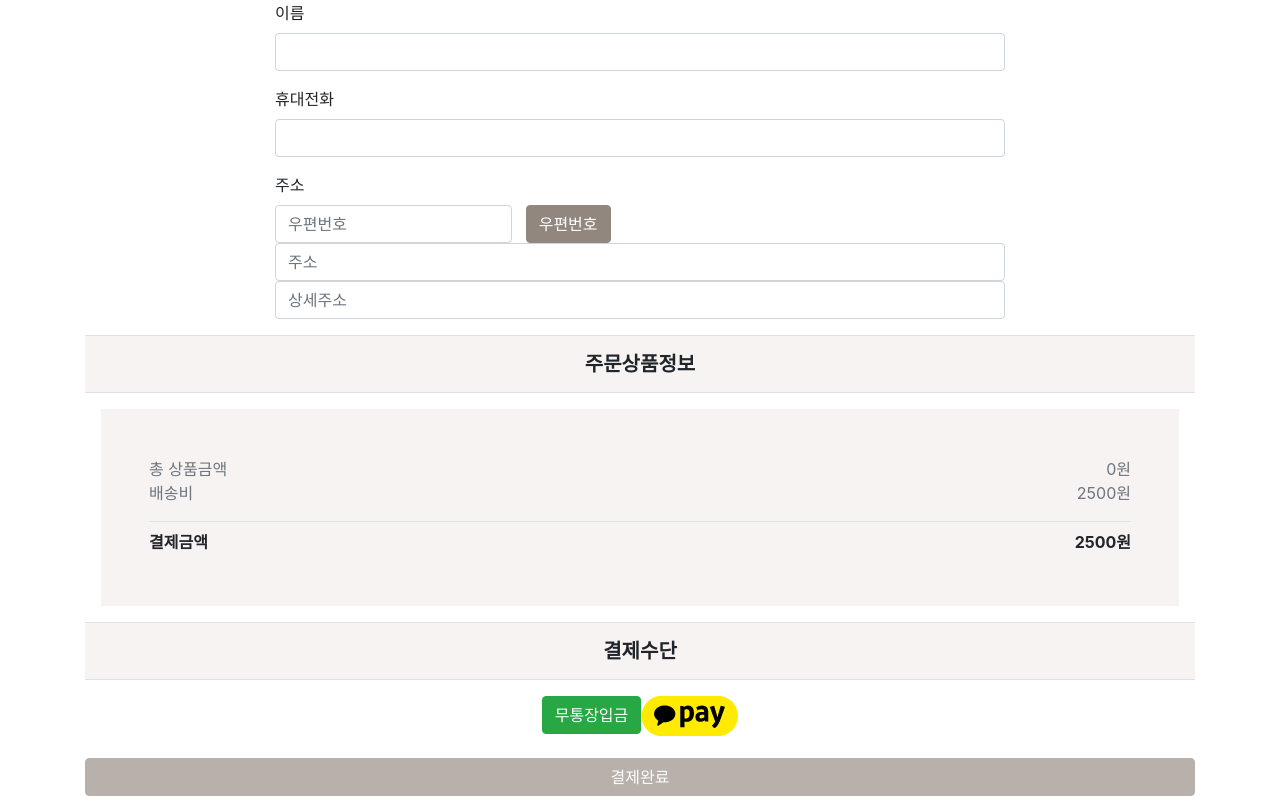
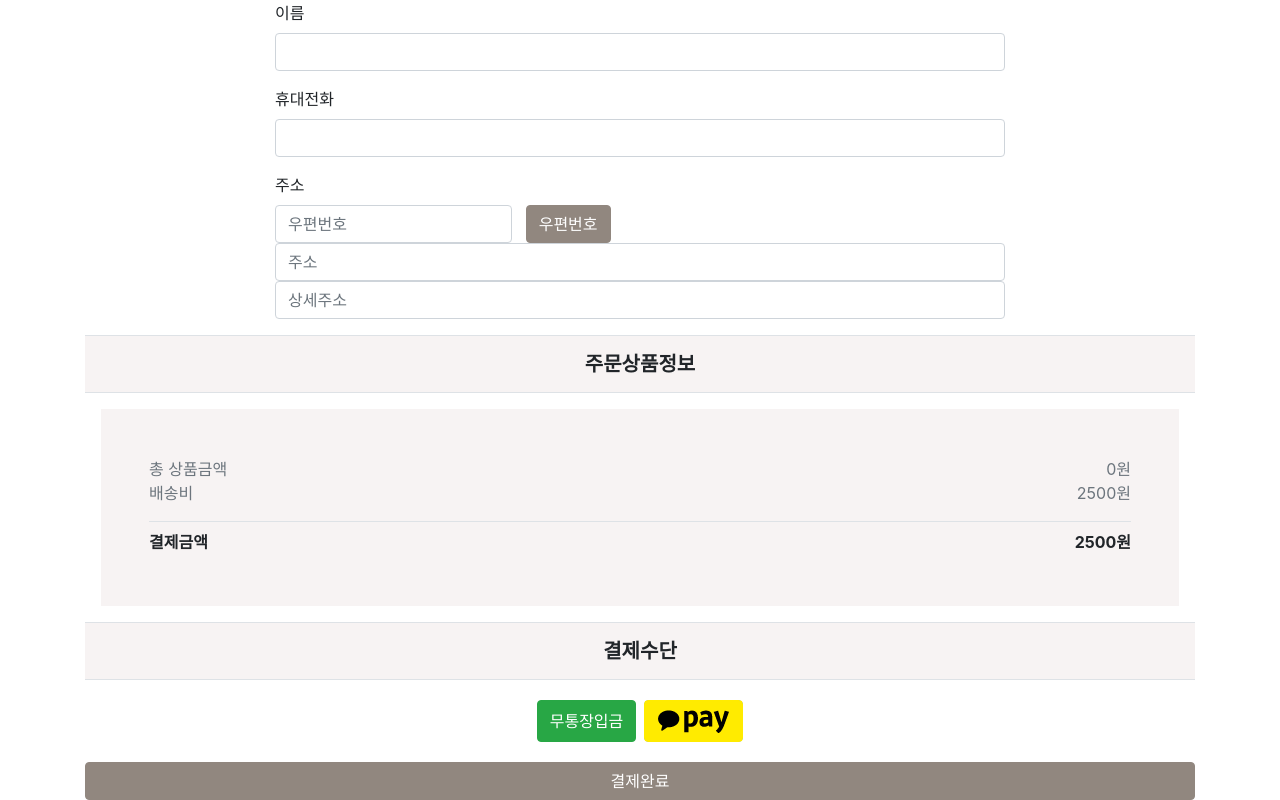
Before and after one commit to jaeyeon2854/React_Shoppingmall, a React (Create React App) app in the folder client/: page /payment in a window 1280 px wide. Shown: the part 581-1381 px from the top of the page. Built offline with nearby package versions, Linux system fonts and the light colour scheme; no server answers.

Commit message:
카카오페이 오류 수정

```diff
--- a/client/src/Pages/Payment.js
+++ b/client/src/Pages/Payment.js
@@ -13,11 +13,11 @@ function Payment({ match, location }) {
     const [order, setOrder] = useState({ products: [] })
     const [userData, setUserData] = useState({})
     const [error, setError] = useState()
-    const [paymentWay, setPaymentWay] = useState([])
     const [post, setPost] = useState([])
     const [redirect, setRedirect] = useState(null)
     const [address, setAddress] = useState("")
     const [finalPrice, setFinalPrice] = useState(0)
+    const [paymentWay, setPaymentWay] = useState([])
     const [completeState, setCompleteState] = useState(false)
     const user = isAuthenticated()
     let history = useHistory();
@@ -129,8 +129,7 @@ function Payment({ match, location }) {
         if (paymentWay.length !== 0) {
             setCompleteState(false)
             setPaymentWay([])
-        }
-        else {
+        } else {
             const a = (
                 <Row className="justify-content-md-center">
                     <Col md={6} className="border m-5 p-5">
@@ -156,11 +155,43 @@ function Payment({ match, location }) {
 
                 </Row>)
             setPaymentWay(a)
-            setCompleteState(true)
         }
     }
 
     async function kakaopay() {
+
+        setCompleteState("kakaopay")
+        setPaymentWay(
+            <div className="text-center">
+                <p className=" font-weight-bold" style={{ display: 'inline' }}>'카카오페이'</p><p style={{ display: 'inline' }}>를 선택하셨습니다. </p>
+                <p>주문하기를 눌러 결제를 이어가주세요.</p>
+            </div>
+        )
+        // window.location.href = data.redirect_url
+        // setRedirect(data.redirect_url)
+    }
+
+    async function paymentCompleted() {
+        console.log(order)
+        const cartIds = []
+        order.products.map((el) => {
+            cartIds.push(el._id)
+        })
+        try {
+            setError('')
+            const response = await axios.post(`/api/order/addorder`, {
+                userId: user,
+                ...order,
+                total: finalPrice + 2500
+            })
+            const response2 = await axios.post(`/api/cart/deletecart2`, {
+                userId: user,
+                cartId: cartIds
+            })
+            const response3 = await axios.post(`/api/product/pluspurchase`, {
+                products: order.products
+            })
+            if (completeState === "kakaopay") {
                 let itemNames = ""
                 if (cart.length > 1) {
                     itemNames = cart[0].productId.pro_name + ' 외 ' + String(cart.length - 1) + '개'
@@ -187,38 +218,14 @@ function Payment({ match, location }) {
                     })
                 })
                 const data = await response.json()
-        if (data) {
-            setCompleteState(true)
-        }
                 window.location.href = data.redirect_url
-        // setRedirect(data.redirect_url)
-    }
-
-    async function paymentCompleted() {
-        console.log(order)
-        const cartIds = []
-        order.products.map((el) => {
-            cartIds.push(el._id)
-        })
-        try {
-            setError('')
-            const response = await axios.post(`/api/order/addorder`, {
-                userId: user,
-                ...order,
-                total: finalPrice + 2500
-            })
-            const response2 = await axios.post(`/api/cart/deletecart2`, {
-                userId: user,
-                cartId: cartIds
-            })
-            const response3 = await axios.post(`/api/product/pluspurchase`, {
-                products: order.products
-            })
+            } else {
                 console.log(response.data)
                 console.log(response2.data)
                 console.log(response3.data)
                 alert("주문이 완료되었습니다.")
                 history.push('/paymentcompleted')
+            }
         } catch (error) {
             catchErrors(error, setError)
             alert("주문에 실패하셨습니다. 다시 확인해주세요.")
@@ -313,13 +320,13 @@ function Payment({ match, location }) {
                 <div>
                     <h5 className="font-weight-bold py-3 border-top border-bottom text-center" style={{ background: '#F7F3F3' }}>결제수단</h5>
                     <div className="text-center m-3">
-                        <Button variant="success" className="align-top" onClick={handleClick} >무통장입금</Button>
-                        <input type="image" alt="카카오페이결제" src="icon/payment_icon_yellow_small.png" onClick={kakaopay} />
+                        <Button className="align-top m-1" variant="success" onClick={handleClick} style={{ height: '42px' }}>무통장입금</Button>
+                        <Button className="align-top m-1 p-0" style={{ borderColor: "#ffeb00" }} type="button" onClick={kakaopay} alt="카카오페이"><img src="icon/payment_icon_yellow_small2.png" /></Button>
                     </div>
                     {paymentWay}
                 </div>
                 <div className="text-center">
-                    <Button type="button" onClick={paymentCompleted} disabled={!completeState} className="px-5" style={{ background: "#91877F", borderColor: '#91877F' }} block>결제완료</Button>
+                    <Button type="button" onClick={paymentCompleted} className="px-5" style={{ background: "#91877F", borderColor: '#91877F' }} block>결제완료</Button>
                 </div>
             </Container>
         </div>
```
Also changed, not shown: client/public/icon/payment_icon_yellow_small2.png (added). Lines whose indentation alone changed are shown as unchanged.
